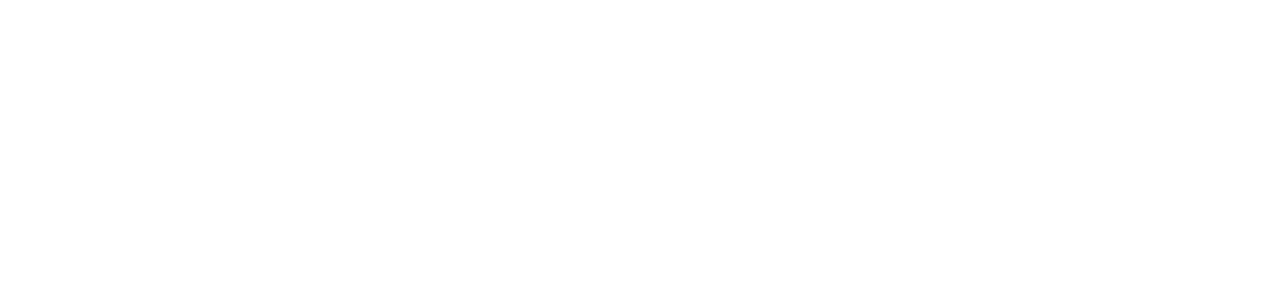
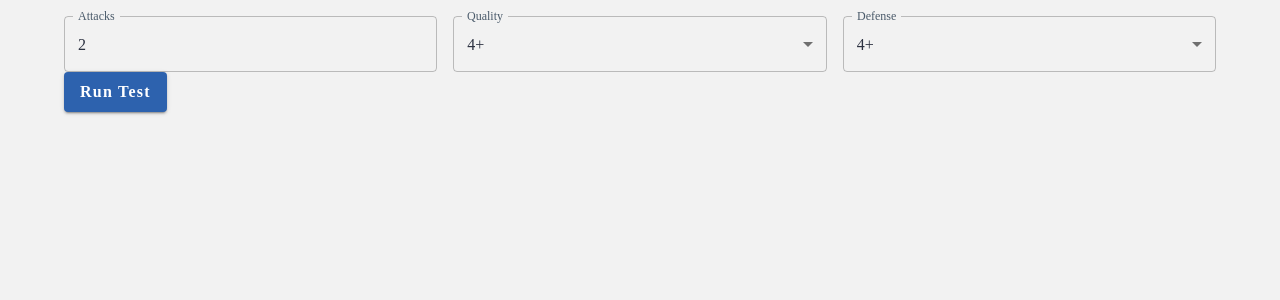
Before and after one commit to AdamLay/opr-dice-roller, a Next.js app: page /test in a window 1280 px wide. Shown: the top 300 px of the page. Built offline with nearby package versions, Linux system fonts and the light colour scheme.

Commit message:
Test page

```diff
--- /dev/null
+++ b/src/Theme.ts
@@ -0,0 +1,231 @@
+"use client";
+import {
+  ColorSystemOptions,
+  alpha,
+  experimental_extendTheme as extendTheme,
+} from "@mui/material/styles";
+
+interface SurfaceOptions {
+  main: string;
+  header: string;
+  one: string;
+  two: string;
+  three: string;
+  four: string;
+  hover: string;
+  selected: string;
+  outline: string;
+  contrastText: string;
+}
+
+declare module "@mui/material/styles" {
+  interface PaletteOptions {
+    surface: SurfaceOptions;
+    brand: {
+      main: string;
+      primary: string;
+      contrastText: string;
+    };
+    white: {
+      main: string;
+      contrastText: string;
+    };
+  }
+  interface Palette {
+    surface: SurfaceOptions;
+  }
+}
+
+const lightModeColours = {
+  primary: "#2D62AE",
+  onPrimary: "#FFFFFF",
+  success: "#50AE55",
+  onSuccess: "#020F03",
+  error: "#DE0306",
+  surface: {
+    main: "#FFFFFF",
+    header: "#F2F2F2",
+    one: "#FFFFFF",
+    two: "#FFFFFF",
+    three: "#FFFFFF",
+    four: "#FFFFFF",
+    hover: "rgba(15, 113, 180, 0.08)",
+    selected: "rgba(15, 113, 180, 0.05)",
+  },
+  brand: "#2D3241",
+  onBrand: "#FFFFFF",
+  outline: "rgba(0, 0, 0, 0.08)",
+  onSurface: {
+    highEmphasis: "#2D3241",
+    mediumEmphasis: "#4A5A6A",
+    disabled: "#6B7885",
+  },
+  background: "#F2F2F2",
+};
+
+const darkModeColours = {
+  primary: "#51BEF0",
+  onPrimary: "#031A25",
+  success: "#7BC37F",
+  onSuccess: "#1B2B1C",
+  error: "#FE7F81",
+  surface: {
+    main: "#1C1B1F",
+    header: alpha("#51BEF0", 0.05),
+    one: "#1F2329", //alpha("#51BEF0", 0.05),
+    two: "#202830", //alpha("#51BEF0", 0.08),
+    three: "#222D36", //alpha("#51BEF0", 0.11),
+    four: "#23323C", //alpha("#51BEF0", 0.14),
+    hover: "rgba(81, 190, 240, 0.08)",
+    selected: "rgba(81, 190, 240, 0.05)",
+  },
+  brand: "#2D3241",
+  onBrand: "#FFFFFF",
+  outline: "rgba(255, 255, 255, 0.14)",
+  onSurface: {
+    highEmphasis: "#EBF9FF",
+    mediumEmphasis: "#BEC9CF",
+    disabled: "#8C949C",
+  },
+  background: "#1C1B1F",
+};
+
+type Colours = typeof darkModeColours;
+
+const getPalette = (colours: Colours): ColorSystemOptions => ({
+  palette: {
+    primary: {
+      main: colours.primary,
+      contrastText: colours.onPrimary,
+    },
+    success: {
+      main: colours.success,
+      contrastText: colours.onSuccess,
+    },
+    error: { main: colours.error },
+    AppBar: {
+      darkBg: colours.surface.one,
+      defaultBg: colours.brand
+    },
+    surface: {
+      main: colours.surface.main,
+      hover: colours.surface.hover,
+      selected: colours.surface.selected,
+      outline: colours.outline,
+      contrastText: colours.primary,
+      one: colours.surface.one,
+      two: colours.surface.two,
+      three: colours.surface.three,
+      four: colours.surface.four,
+      header: colours.surface.header,
+    },
+    brand: {
+      main: colours.brand,
+      primary: colours.brand,
+      contrastText: colours.onBrand,
+    },
+    text: {
+      primary: colours.onSurface.highEmphasis,
+      secondary: colours.onSurface.mediumEmphasis,
+      disabled: colours.onSurface.disabled,
+    },
+    // foreground: {
+    //   primary: colours.onSurface.highEmphasis,
+    //   secondary: colours.onSurface.mediumEmphasis,
+    //   disabled: colours.onSurface.disabled,
+    // },
+    background: {
+      default: colours.background,
+      paper: colours.surface.one,
+    },
+    action: {
+      hover: colours.surface.hover,
+    },
+    white: {
+      main: "#FFFFFF",
+      contrastText: colours.primary,
+    },
+  },
+});
+
+export const theme = extendTheme({
+  colorSchemes: {
+    light: getPalette(lightModeColours),
+    dark: getPalette(darkModeColours),
+  },
+  typography: {
+    fontFamily: "Source Sans Pro",
+    // Headers Small
+    h1: {
+      fontWeight: 400,
+      fontSize: "1.5rem",
+      lineHeight: 1.3,
+    },
+    // Titles Large
+    h2: {
+      fontWeight: 400,
+      fontSize: "1.25rem",
+      lineHeight: 1.2,
+    },
+    // Titles Medium
+    h3: {
+      fontWeight: 600,
+      fontSize: "1rem",
+      lineHeight: 1.5,
+    },
+    // Titles Small
+    h4: {
+      fontWeight: 600,
+      fontSize: "0.875rem",
+      lineHeight: 1.4,
+    },
+    body2: {
+      lineHeight: 1.4,
+    },
+    button: {
+      fontWeight: 600,
+      fontSize: "0.875rem",
+      textTransform: "none",
+    },
+  },
+  components: {
+    MuiButton: {
+      styleOverrides: {
+        root: {
+          fontSize: "1rem",
+          fontWeight: 600,
+          letterSpacing: "1.25px",
+          textTransform: "none",
+        },
+      },
+    },
+    MuiCard: {
+      defaultProps: {
+        elevation: 1,
+      },
+    },
+    MuiPaper: {
+      defaultProps: {
+        elevation: 1,
+      },
+      styleOverrides: {
+        elevation1: {
+          backgroundImage: "none",
+          backgroundColor: "var(--mui-palette-surface-one)",
+        },
+        elevation2: {
+          backgroundImage: "none",
+          backgroundColor: "var(--mui-palette-surface-two)",
+        },
+        elevation3: {
+          backgroundImage: "none",
+          backgroundColor: "var(--mui-palette-surface-three)",
+        },
+        elevation4: {
+          backgroundImage: "none",
+          backgroundColor: "var(--mui-palette-surface-four)",
+        },
+      },
+    },
+  },
+});
--- a/src/pages/_app.tsx
+++ b/src/pages/_app.tsx
@@ -2,11 +2,17 @@
 import "@/styles/globals.css";
 import type { AppProps } from "next/app";
 import { Provider } from "react-redux";
+import { theme } from "@/Theme";
+import { CssBaseline, Experimental_CssVarsProvider } from "@mui/material";
 
 export default function App({ Component, pageProps }: AppProps) {
   return (
     <Provider store={store}>
-      <Component {...pageProps} />
+      <Experimental_CssVarsProvider defaultMode="system" theme={theme}>
+        <CssBaseline />
+
+        <Component {...pageProps} />
+      </Experimental_CssVarsProvider>
     </Provider>
   );
 }
--- a/src/pages/test.tsx
+++ b/src/pages/test.tsx
@@ -1,24 +1,89 @@
-import { Container } from "@mui/material";
+import {
+  Button,
+  Container,
+  FormControl,
+  Grid,
+  InputLabel,
+  MenuItem,
+  Select,
+  TextField,
+} from "@mui/material";
 import {
   Attack,
   Defense,
+  DiceService,
   MockDiceService,
   Rule_AP,
   Rule_Blast,
+  Rule_Reliable,
   Rule_Rending,
 } from "../services/DiceService";
+import { useState } from "react";
 
 export default function Home() {
-  const attack = new Attack(new MockDiceService(6), 4, [
+  const [attacks, setAttacks] = useState(2);
+  const [quality, setQuality] = useState(4);
+  const [defense, setDefense] = useState(4);
+  const runTest = () => {
+    console.log("");
+    let wounds = [];
+    for (let i = 0; i < attacks; i++) {
+      const attack = new Attack(new DiceService(), quality, [
         new Rule_AP(2),
         new Rule_Rending(),
-    new Rule_Blast(3),
+        //new Rule_Reliable(),
+        //new Rule_Blast(3),
       ]);
       const result = attack.roll();
 
       for (const hit of result) {
-    const def = new Defense(new MockDiceService(6), 4, []);
-    const wounds = def.roll(hit);
+        const def = new Defense(new DiceService(), defense, []);
+        wounds.push(...def.roll(hit));
       }
-  return <Container sx={{ mt: 2 }}></Container>;
     }
+    console.log(`${wounds.length} wounds dealt`, wounds);
+  };
+
+  const ddl = (label, value, set) => (
+    <FormControl fullWidth>
+      <InputLabel>{label}</InputLabel>
+      <Select
+        value={value}
+        label={label}
+        onChange={(evt) => set(parseInt(evt.target.value as any))}
+      >
+        <MenuItem value={2}>2+</MenuItem>
+        <MenuItem value={3}>3+</MenuItem>
+        <MenuItem value={4}>4+</MenuItem>
+        <MenuItem value={5}>5+</MenuItem>
+        <MenuItem value={6}>6+</MenuItem>
+      </Select>
+    </FormControl>
+  );
+
+  return (
+    <Container sx={{ mt: 2 }}>
+      <Grid container spacing={2}>
+        <Grid item sm={4}>
+          <TextField
+            value={attacks}
+            label="Attacks"
+            type="number"
+            onChange={(evt) => setAttacks(parseInt(evt.target.value))}
+            fullWidth
+          />
+        </Grid>
+        <Grid item sm={4}>
+          {ddl("Quality", quality, setQuality)}
+        </Grid>
+        <Grid item sm={4}>
+          {ddl("Defense", defense, setDefense)}
+        </Grid>
+      </Grid>
+
+      <Button variant="contained" onClick={runTest}>
+        Run Test
+      </Button>
+    </Container>
+  );
+}
--- a/src/services/DiceService.ts
+++ b/src/services/DiceService.ts
@@ -29,7 +29,6 @@
 
     const result = this.diceService.rollD6();
     if (result >= this.target || result === 6) {
-      console.log("Attack is successful");
       const hits = [new Hit([])];
       for (const rule of this.rules) {
         rule.onSuccessfulAttack?.call(rule, result, hits);
@@ -40,11 +39,11 @@
         hit.rules = this.rules;
       }
 
-      console.log("Hits", hits);
+      console.log("success", hits);
       console.groupEnd();
       return hits;
     } else {
-      console.log("Attackhas failed");
+      console.log("fail");
       console.groupEnd();
       return [];
     }
```
Lines whose indentation alone changed are shown as unchanged.
